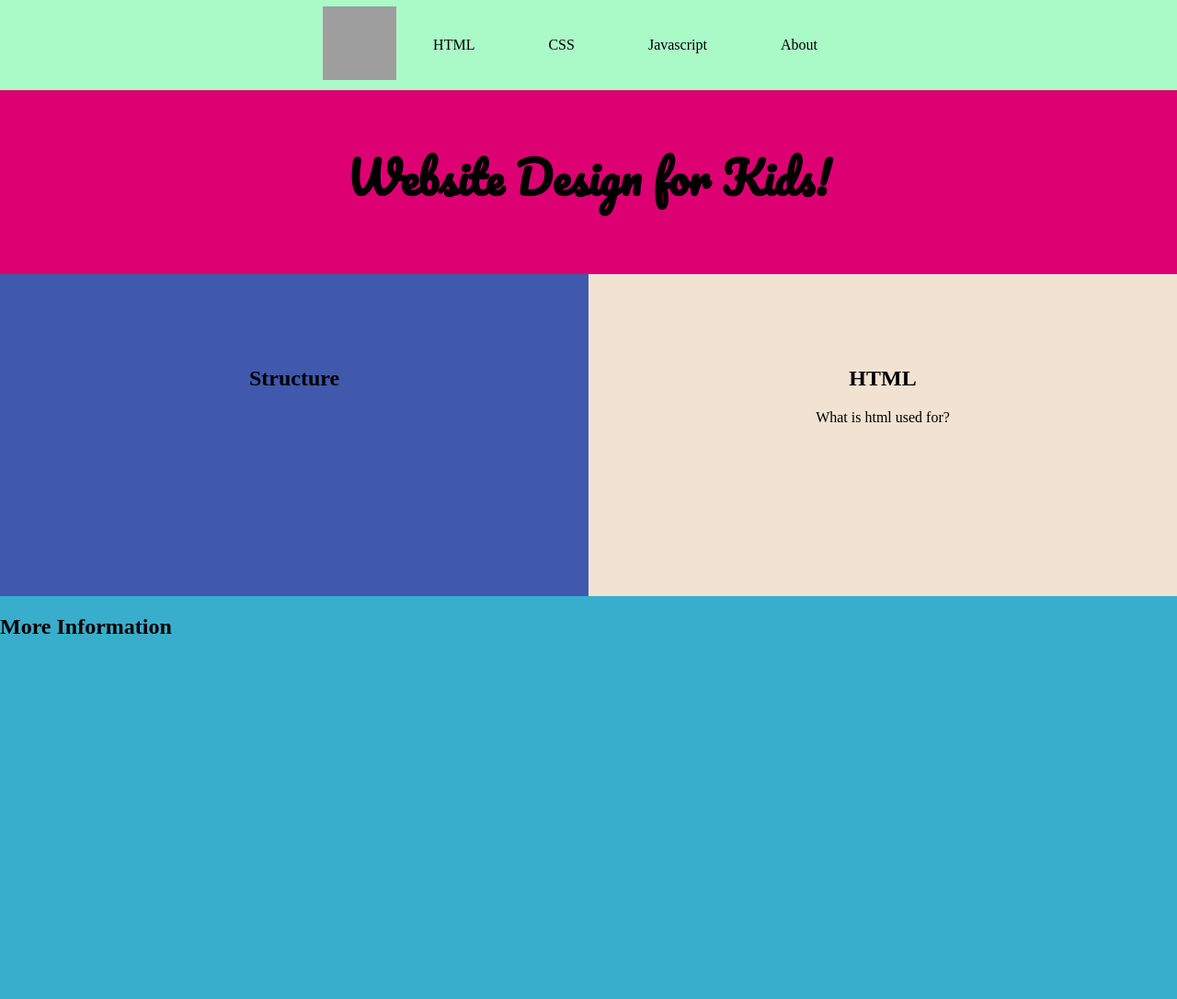
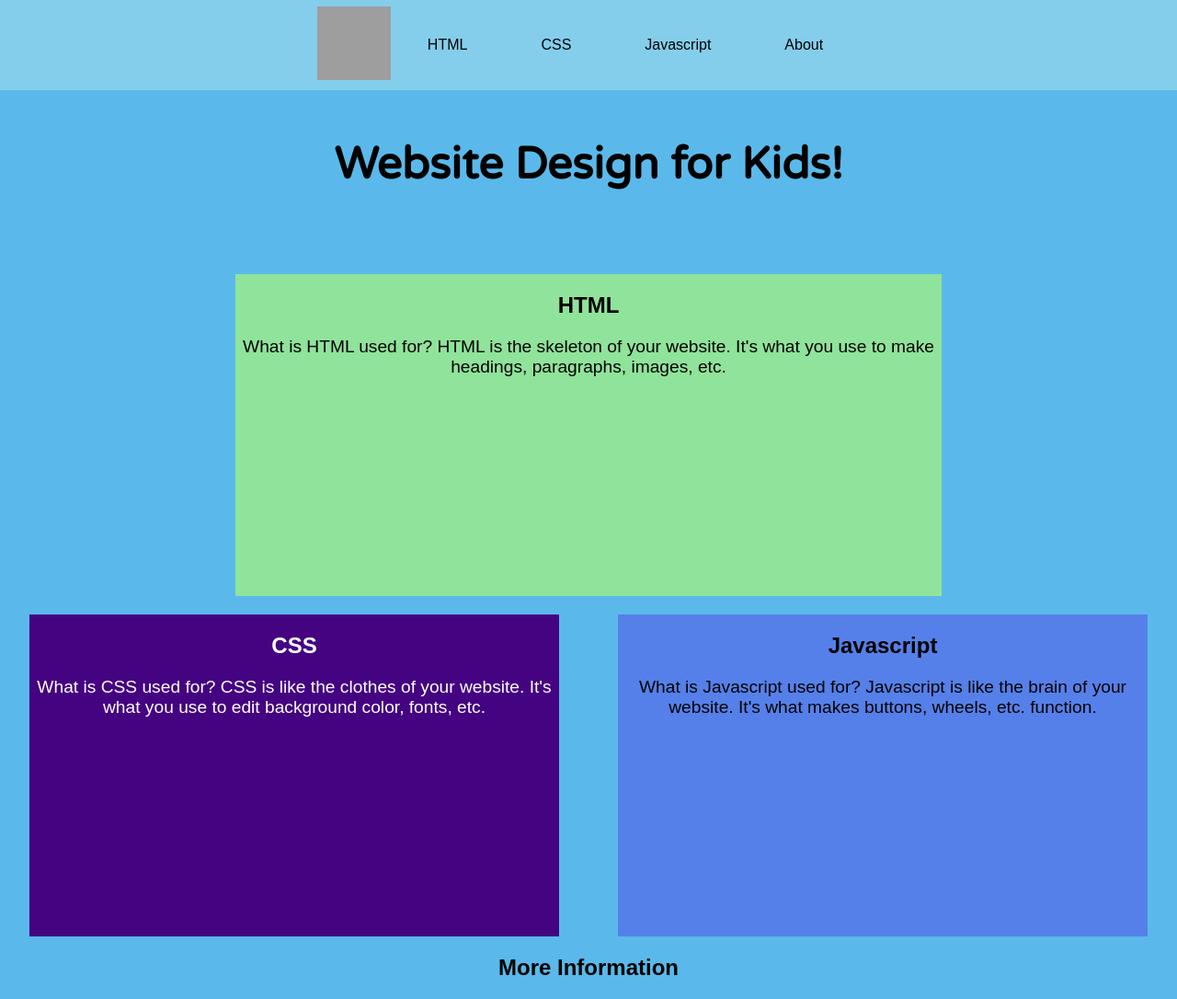
Before and after one commit to boompires/boompires.github.io, a plain HTML site: page index.html in a window 1280 px wide. Shown: the whole page at 92% size. Before the commit the page ends 800 px from the top, so only its background shows below. Drawn offline with Linux system fonts and the light colour scheme; grey boxes are pictures that could not be loaded.

Commit message:
Page update
Page update

```diff
--- a/index.html
+++ b/index.html
@@ -16,9 +16,9 @@
           class="logo"
         />
       </div>
-      <div id="html" class="nav"><a href="htmlpage.html">HTML</a></div>
-      <div id="css" class="nav"><a href="csspage.html">CSS</a></div>
-      <div id="javascript" class="nav">
+      <div id="htmlmenu" class="nav"><a href="htmlpage.html">HTML</a></div>
+      <div id="cssmenu" class="nav"><a href="csspage.html">CSS</a></div>
+      <div id="javascriptmenu" class="nav">
         <a href="jspage.html">Javascript</a>
       </div>
       <div id="about" class="nav"><a href="about.html">About</a></div>
@@ -27,16 +27,32 @@
       <div id="hero">
         <h1>Website Design for Kids!</h1>
       </div>
-      <div id="info">
-        <h2>Structure</h2>
+      <div class="container">
+        <div id="html">
+          <h2>HTML</h2>
+          <p>
+            What is HTML used for? HTML is the skeleton of your website. It's
+            what you use to make headings, paragraphs, images, etc.
+          </p>
+        </div>
+        <div id="css">
+          <h2>CSS</h2>
+          <p>
+            What is CSS used for? CSS is like the clothes of your website. It's
+            what you use to edit background color, fonts, etc.
+          </p>
+        </div>
+        <div id="script">
+          <h2>Javascript</h2>
+          <p>
+            What is Javascript used for? Javascript is like the brain of your
+            website. It's what makes buttons, wheels, etc. function.
+          </p>
+        </div>
       </div>
-      <div id="why">
-        <h2>HTML</h2>
-        <p>What is html used for?</p>
+      <div id="more">
+        <h2>More Information</h2>
       </div>
-    </div>
-    <div id="more">
-      <h2>More Information</h2>
     </div>
     <script src="app.js"></script>
   </body>
--- a/style.css
+++ b/style.css
@@ -1,11 +1,11 @@
-@import url('https://fonts.googleapis.com/css2?family=Pacifico&display=swap');
+@import url('https://fonts.googleapis.com/css2?family=Varela+Round&display=swap');
 
 :root {
-  --primary: #38aecc;
-  --secondary: #aafac8;
-  --highlight: #dc0073;
-  --button: #4059ad;
-  --lightColor: #f2e2d2;
+  --blue-crayola: #5680e9ff;
+  --sky-blue: #84ceebff;
+  --cyan-process: #5ab9eaff;
+  --indigo: #440381ff;
+  --granny-smith-apple: #90e39aff;
 }
 
 * {
@@ -23,7 +23,8 @@ pre code {
 body {
   margin: 0;
   padding: 0;
-  background: var(--primary);
+  background: var(--blue-crayola);
+  font-family: Arial, Helvetica, sans-serif;
 }
 
 .container {
@@ -32,9 +33,18 @@ body {
   text-align: center;
 }
 
+.container p,
+li {
+  font-size: 1.2em;
+}
+
+.description {
+  text-align: left;
+}
+
 .navbar {
   display: flex;
-  background-color: var(--secondary);
+  background-color: var(--sky-blue);
   align-items: center;
   justify-content: center;
 }
@@ -62,9 +72,17 @@ body {
 }
 
 .main {
-  background-color: var(--highlight);
+  background-color: var(--cyan-process);
   width: 100%;
   height: 100%;
+  display: flex;
+  flex-wrap: wrap;
+}
+
+.container {
+  display: flex;
+  flex-wrap: wrap;
+  flex-direction: row;
 }
 
 #logo a {
@@ -82,25 +100,33 @@ body {
 }
 
 h1 {
-  font-family: 'Pacifico', cursive;
+  font-family: 'Varela Round', sans-serif;
   font-size: 3em;
 }
 
-#info {
-  width: 50%;
+#html {
+  width: 60%;
   height: 350px;
-  background-color: var(--button);
+  background-color: var(--granny-smith-apple);
   text-align: center;
   margin: auto;
-  padding: 80px 0;
+  margin-bottom: 20px;
 }
-#why {
-  width: 50%;
+#css {
+  width: 45%;
   height: 350px;
-  background-color: var(--lightColor);
+  background-color: var(--indigo);
+  color: white;
   text-align: center;
   margin: auto;
-  padding: 80px 0;
+}
+
+#script {
+  width: 45%;
+  height: 350px;
+  background-color: var(--blue-crayola);
+  text-align: center;
+  margin: auto;
 }
 
 /*
```
Also changed, not shown: about.html (+3 -3 lines), csspage.html (+3 -3 lines), htmlpage.html (+35 -6 lines), jspage.html (+3 -3 lines).
